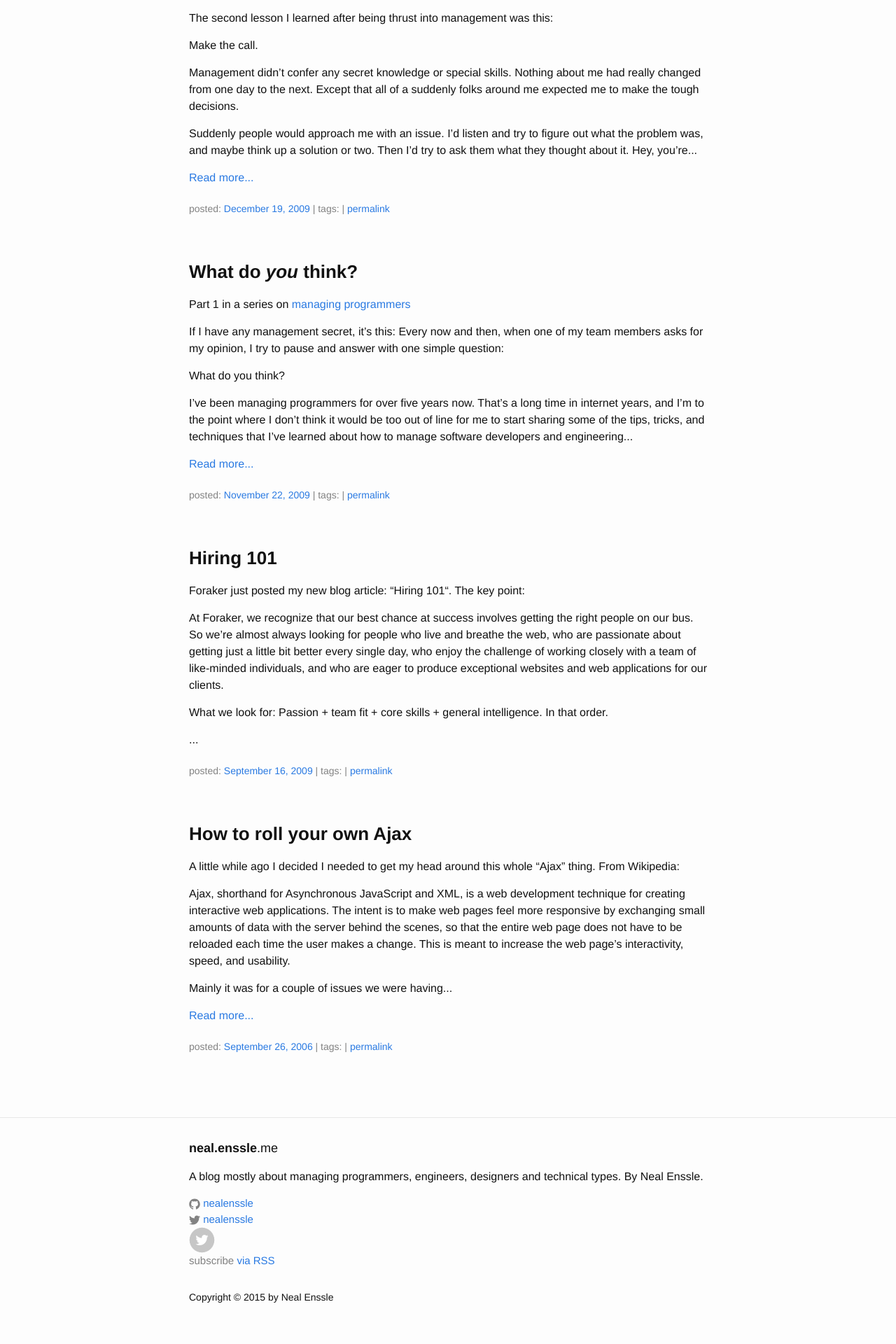
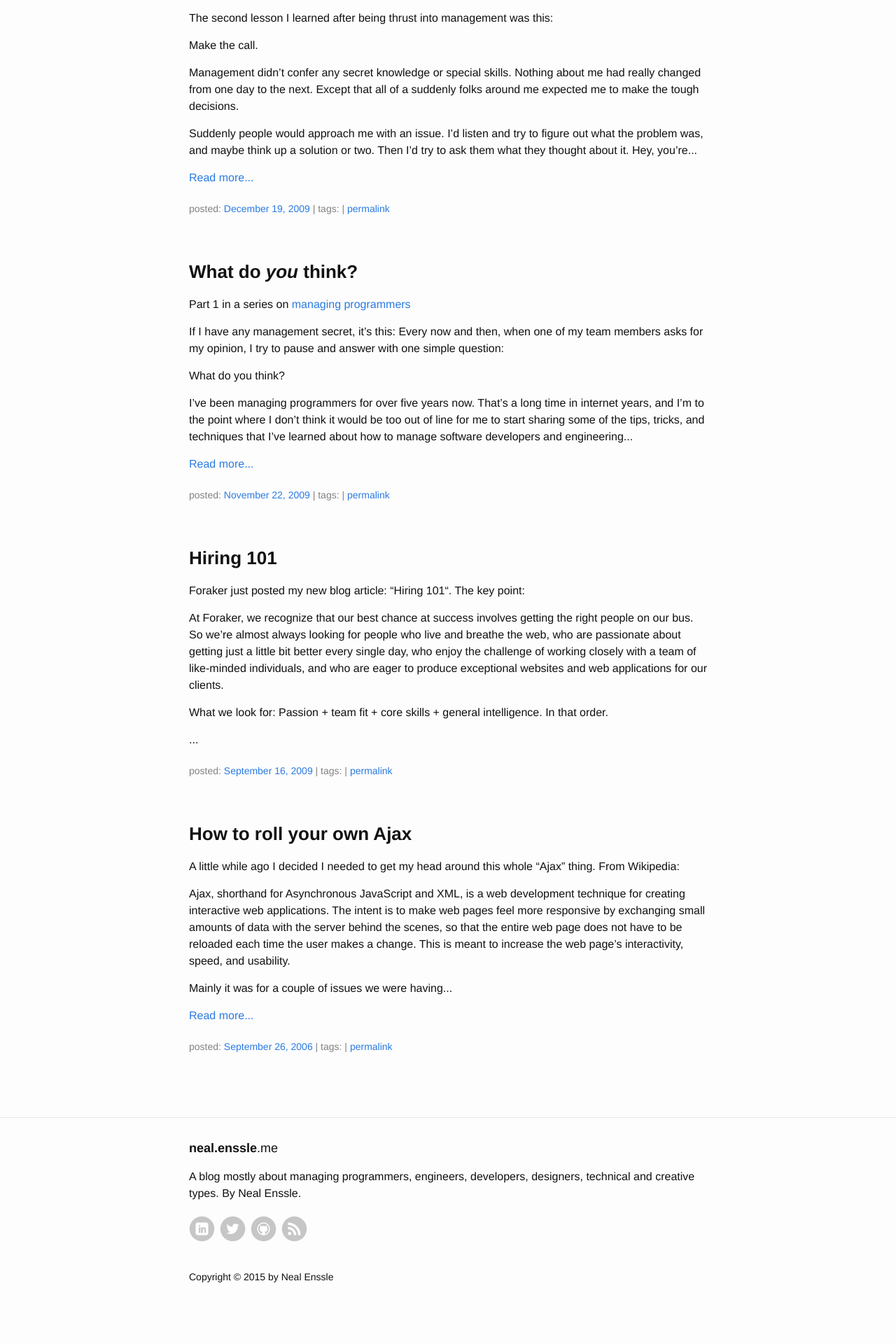
Before and after one commit to nealenssle/nealenssle.github.io, a Jekyll site: the page built from index.html, in a window 1280 px wide. Shown: the part 2945-4865 px from the top of the page at 70% size. Built offline with Jekyll 4.4.1, drawn with Linux system fonts in a browser that asks for light colours.

Commit message:
Updated footer with new social media icons.

```diff
--- a/_config.yml
+++ b/_config.yml
@@ -2,7 +2,7 @@
 title: neal.enssle.me
 email: neal.enssle@gmail.com
 description: > # this means to ignore newlines until "baseurl:"
-  A blog mostly about managing programmers, engineers, designers and technical types. By Neal Enssle.
+  A blog mostly about managing programmers, engineers, developers, designers, technical and creative types. By Neal Enssle.
 baseurl: "" # the subpath of your site, e.g. /blog/
 url: "http://neal.enssle.me" # the base hostname & protocol for your site
 image_path: "/images"
--- a/_includes/footer.html
+++ b/_includes/footer.html
@@ -4,49 +4,22 @@
 
     <p class="footer-heading"><strong>neal.enssle</strong>.me</p>
 
-    <p class="text">{{ site.description }}</p>
+    <p class="footer-text">{{ site.description }}</p>
 
-    <div class="footer-col-wrapper">
-      <div class="footer-col  footer-col-1">
     <ul class="social-media-list">
-          {% if site.github_username %}
       <li>
-            <a href="https://github.com/{{ site.github_username }}">
-              <span class="icon  icon--github">
-                <svg viewBox="0 0 16 16">
-                  <path fill="#828282" d="M7.999,0.431c-4.285,0-7.76,3.474-7.76,7.761 c0,3.428,2.223,6.337,5.307,7.363c0.388,0.071,0.53-0.168,0.53-0.374c0-0.184-0.007-0.672-0.01-1.32 c-2.159,0.469-2.614-1.04-2.614-1.04c-0.353-0.896-0.862-1.135-0.862-1.135c-0.705-0.481,0.053-0.472,0.053-0.472 c0.779,0.055,1.189,0.8,1.189,0.8c0.692,1.186,1.816,0.843,2.258,0.645c0.071-0.502,0.271-0.843,0.493-1.037 C4.86,11.425,3.049,10.76,3.049,7.786c0-0.847,0.302-1.54,0.799-2.082C3.768,5.507,3.501,4.718,3.924,3.65 c0,0,0.652-0.209,2.134,0.796C6.677,4.273,7.34,4.187,8,4.184c0.659,0.003,1.323,0.089,1.943,0.261 c1.482-1.004,2.132-0.796,2.132-0.796c0.423,1.068,0.157,1.857,0.077,2.054c0.497,0.542,0.798,1.235,0.798,2.082 c0,2.981-1.814,3.637-3.543,3.829c0.279,0.24,0.527,0.713,0.527,1.437c0,1.037-0.01,1.874-0.01,2.129 c0,0.208,0.14,0.449,0.534,0.373c3.081-1.028,5.302-3.935,5.302-7.362C15.76,3.906,12.285,0.431,7.999,0.431z"/>
-                </svg>
-              </span>
-
-              <span class="username">{{ site.github_username }}</span>
-            </a>
-          </li>
-          {% endif %}
-
-          {% if site.twitter_username %}
-          <li>
-            <a href="https://twitter.com/{{ site.twitter_username }}">
-              <span class="icon  icon--twitter">
-                <svg viewBox="0 0 16 16">
-                  <path fill="#828282" d="M15.969,3.058c-0.586,0.26-1.217,0.436-1.878,0.515c0.675-0.405,1.194-1.045,1.438-1.809
-                  c-0.632,0.375-1.332,0.647-2.076,0.793c-0.596-0.636-1.446-1.033-2.387-1.033c-1.806,0-3.27,1.464-3.27,3.27 c0,0.256,0.029,0.506,0.085,0.745C5.163,5.404,2.753,4.102,1.14,2.124C0.859,2.607,0.698,3.168,0.698,3.767 c0,1.134,0.577,2.135,1.455,2.722C1.616,6.472,1.112,6.325,0.671,6.08c0,0.014,0,0.027,0,0.041c0,1.584,1.127,2.906,2.623,3.206 C3.02,9.402,2.731,9.442,2.433,9.442c-0.211,0-0.416-0.021-0.615-0.059c0.416,1.299,1.624,2.245,3.055,2.271 c-1.119,0.877-2.529,1.4-4.061,1.4c-0.264,0-0.524-0.015-0.78-0.046c1.447,0.928,3.166,1.469,5.013,1.469 c6.015,0,9.304-4.983,9.304-9.304c0-0.142-0.003-0.283-0.009-0.423C14.976,4.29,15.531,3.714,15.969,3.058z"/>
-                </svg>
-              </span>
-
-              <span class="username">{{ site.twitter_username }}</span>
-            </a>
-          </li>
-          {% endif %}
-          <li>
-            <img src="{{ site.image_path }}/icons/twitter.png" alt="Twitter" width="" height="" border="0" />
+        <a href="https://www.linkedin.com/in/nealenssle"><img src="{{ site.image_path }}/icons/linkedin.png" alt="LinkedIn" width="" height="" border="0" /></a>
       </li>
       <li>
-            <p class="rss-subscribe">subscribe <a href="{{ "/feed.xml" | prepend: site.baseurl }}">via RSS</a></p>
+        <a href="https://twitter.com/nealenssle"><img src="{{ site.image_path }}/icons/twitter.png" alt="Twitter" width="" height="" border="0" /></a>
+      </li>
+      <li>
+        <a href="https://github.com/nealenssle"><img src="{{ site.image_path }}/icons/github.png" alt="GitHub" width="" height="" border="0" /></a>
+      </li>
+      <li>
+        <a href="{{ "/feed.xml" | prepend: site.baseurl }}"><img src="{{ site.image_path }}/icons/rss-feed.png" alt="RSS feed" width="" height="" border="0" /></a>
       </li>
     </ul>
-      </div>
-
-    </div>
 
     <p class="copyright">Copyright &copy; 2015 by Neal Enssle</p>
 
--- a/_sass/_layout.scss
+++ b/_sass/_layout.scss
@@ -103,9 +103,21 @@
 }
 
 .contact-list,
+
 .social-media-list {
     list-style: none;
     margin-left: 0;
+}
+.social-media-list li {
+    display: inline;
+}
+.social-media-list li a {
+    float: left;
+    width: 44px;
+}
+
+.footer-text {
+  margin-bottom: 20px;
 }
 
 .footer-col-wrapper {
@@ -245,5 +257,7 @@ a.post-link {
 }
 
 .copyright {
+    clear: both;
+    padding: 40px 0 40px 0;
     font-size: 14px;
 }
```
Also changed, not shown: images/icons/rss-feed.png (added). Lines whose indentation alone changed are shown as unchanged.
